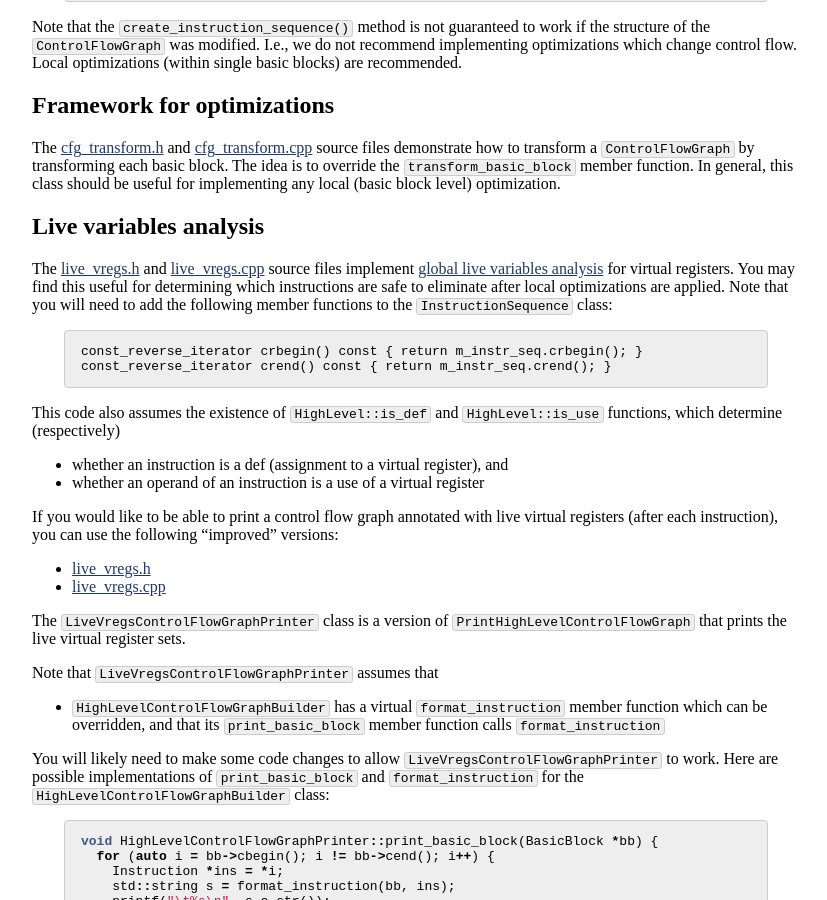
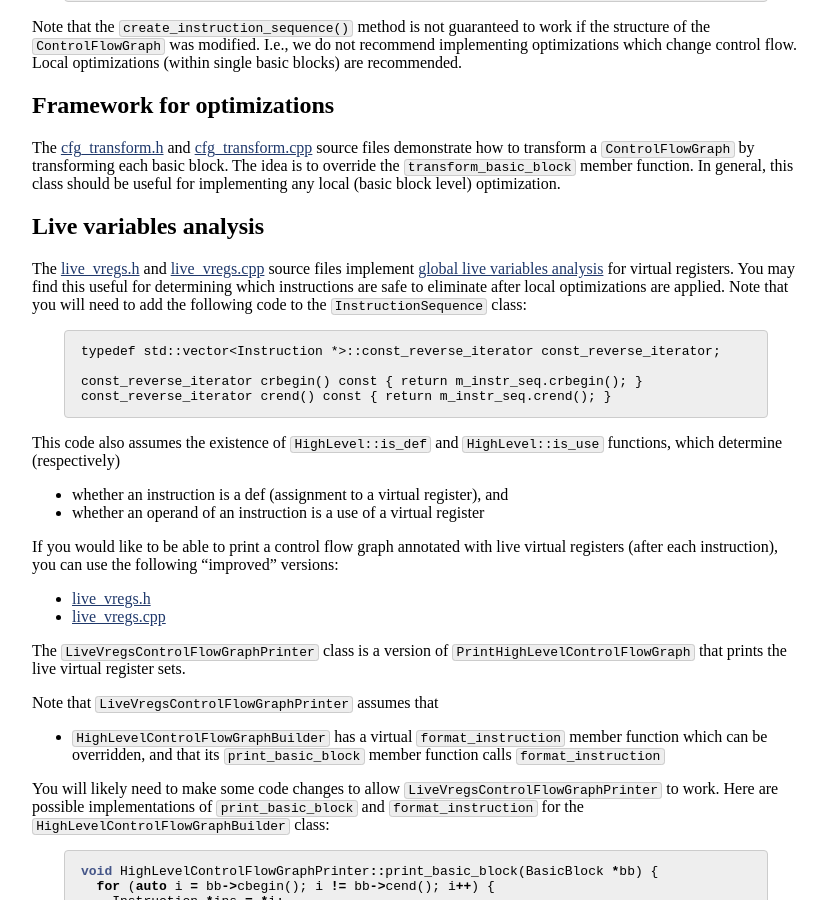
Before and after one commit to jhucompilers/fall2021, a Jekyll site: the page built from assign/assign05.md, in a window 1280 px wide and 900 px high, scrolled down 3250 px. Shown: the whole window, without its empty margins (224-1051 px from the left). Built offline with Jekyll 4.4.1, drawn with Linux system fonts in a browser that asks for light colours.

Commit message:
const_reverse_iterator typedef

````diff
--- a/assign/assign05.md
+++ b/assign/assign05.md
@@ -158,9 +158,11 @@ The [cfg\_transform.h](assign05/cfg_transform.h) and [cfg\_transform.cpp](assign
 
 ## Live variables analysis
 
-The [live\_vregs.h](assign05/live_vregs.h) and [live\_vregs.cpp](assign05/live_vregs.cpp) source files implement [global live variables analysis](../lectures/Global_Optimization_Live_Analysis.pdf) for virtual registers.  You may find this useful for determining which instructions are safe to eliminate after local optimizations are applied.  Note that you will need to add the following member functions to the `InstructionSequence` class:
+The [live\_vregs.h](assign05/live_vregs.h) and [live\_vregs.cpp](assign05/live_vregs.cpp) source files implement [global live variables analysis](../lectures/Global_Optimization_Live_Analysis.pdf) for virtual registers.  You may find this useful for determining which instructions are safe to eliminate after local optimizations are applied.  Note that you will need to add the following code to the `InstructionSequence` class:
 
 ```
+typedef std::vector<Instruction *>::const_reverse_iterator const_reverse_iterator;
+
 const_reverse_iterator crbegin() const { return m_instr_seq.crbegin(); }
 const_reverse_iterator crend() const { return m_instr_seq.crend(); }
 ```
````
